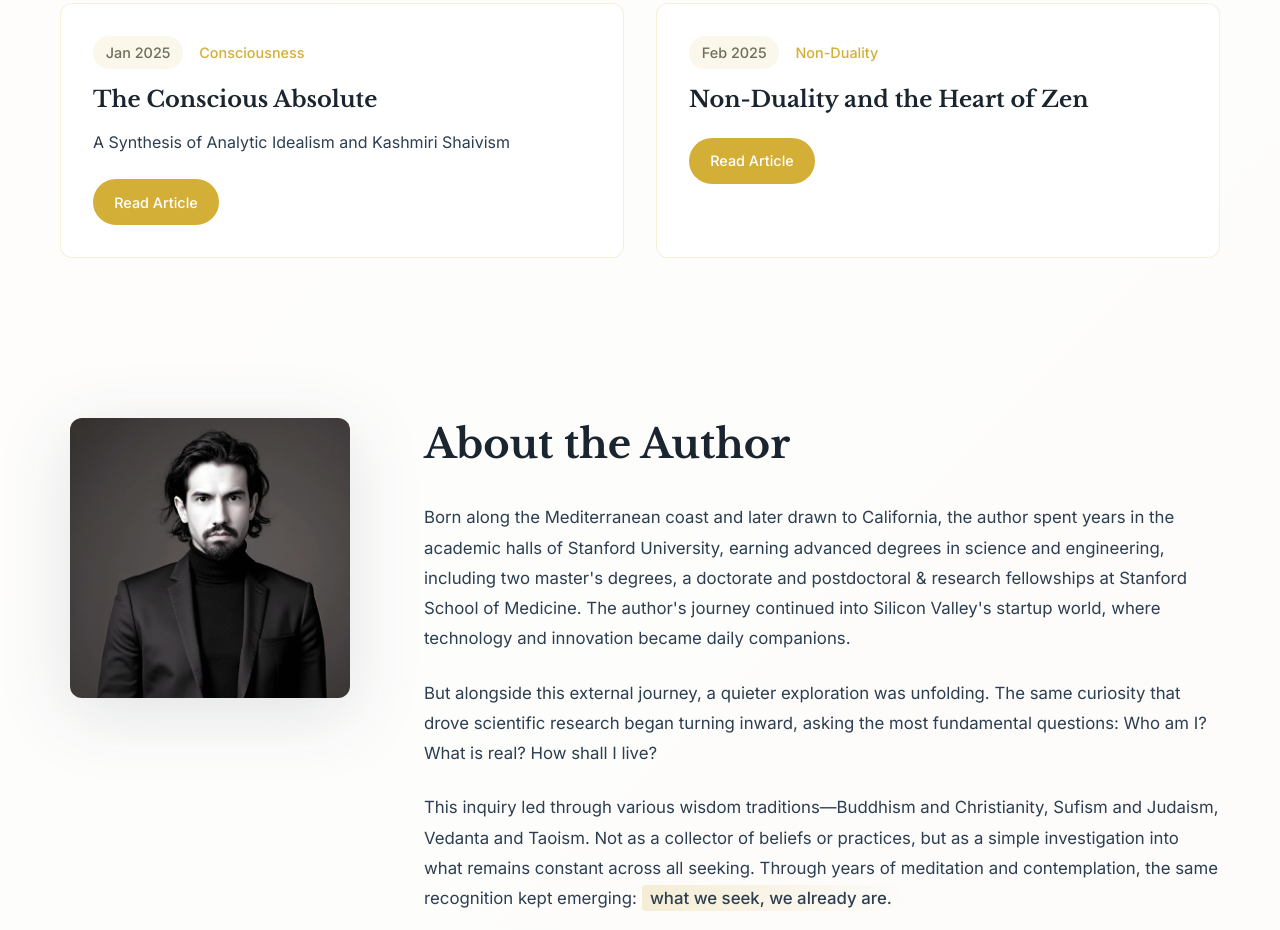
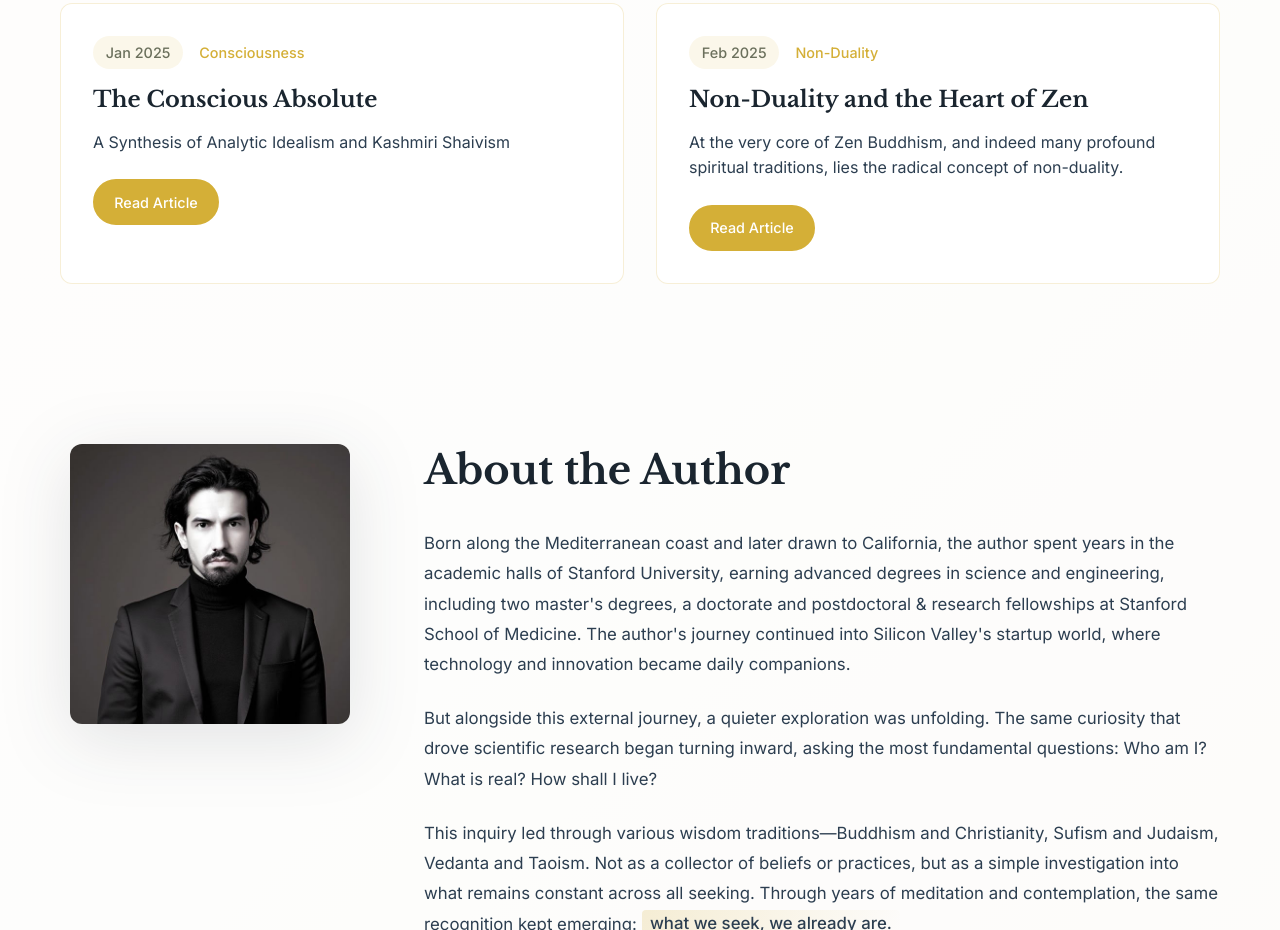
Before and after one commit to unbrokenmirror/unbrokenmirror.github.io, a plain HTML site: page index.html in a window 1280 px wide. Shown: the part 2620-3550 px from the top of the page. Drawn offline with nearby package versions, Linux system fonts and the light colour scheme; no server answers; a script that the page names is missing.

Commit message:
Update index.html: Updated article subtitle

```diff
--- a/index.html
+++ b/index.html
@@ -1160,7 +1160,7 @@
                                 <span class="article-category">Non-Duality</span>
                             </div>
                             <h3>Non-Duality and the Heart of Zen</h3>
-                            <p class="article-excerpt"> </p>
+                            <p class="article-excerpt">At the very core of Zen Buddhism, and indeed many profound spiritual traditions, lies the radical concept of non-duality.</p>
                             <div class="article-links">
                                 <a href="articles/nonduality-and-the-heart-of-zen.html" class="article-link primary">
                                     <span>Read Article</span>
```
